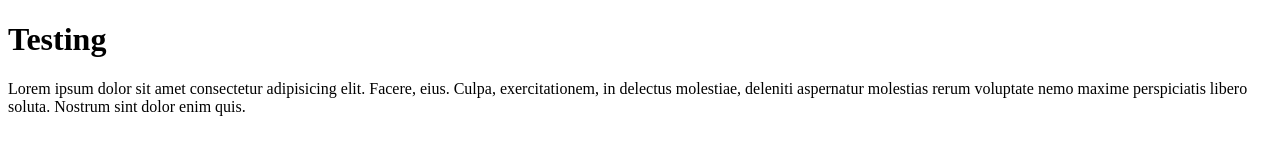
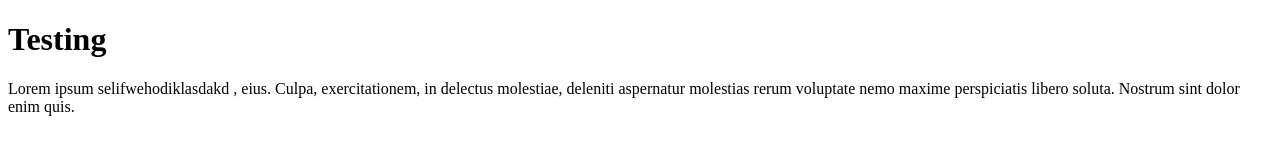
Before and after one commit to Noobi-Nobita/DemoRepo, a plain HTML site: page test.html in a window 1280 px wide. Drawn offline with Linux system fonts and the light colour scheme.

Commit message:
first branch creation

```diff
--- a/test.html
+++ b/test.html
@@ -7,6 +7,6 @@
 </head>
 <body>
     <h1>Testing</h1>
-    <p>Lorem ipsum dolor sit amet consectetur adipisicing elit. Facere, eius. Culpa, exercitationem, in delectus molestiae, deleniti aspernatur molestias rerum voluptate nemo maxime perspiciatis libero soluta. Nostrum sint dolor enim quis.</p>
+    <p>Lorem ipsum selifwehodiklasdakd , eius. Culpa, exercitationem, in delectus molestiae, deleniti aspernatur molestias rerum voluptate nemo maxime perspiciatis libero soluta. Nostrum sint dolor enim quis.</p>
 </body>
 </html>
```
